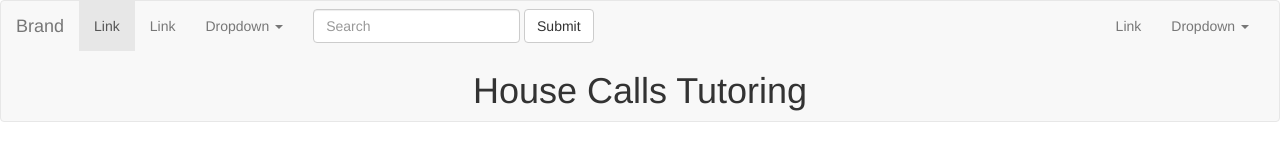
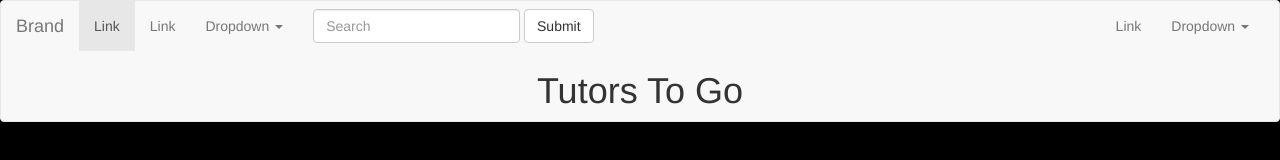
Before and after one commit to christophszcz/tutoringWebsite, a plain HTML site: page index.html in a window 1280 px wide. Drawn offline with nearby package versions, Linux system fonts and the light colour scheme.

```diff
--- a/css/style.css
+++ b/css/style.css
@@ -3,3 +3,7 @@
 * {
   box-sizing: border-box;
 }
+
+body{
+  background: #000;
+}
--- a/index.html
+++ b/index.html
@@ -6,7 +6,7 @@
   <link href="css/bootstrap.min.css" rel="stylesheet" />
   <link href="css/style.css" rel="stylesheet" />
   <meta charset="UTF-8">
-  <title>House Calls Tutoring</title>
+  <title>Tutors to Go</title>
 </head>
 <body>
   <nav class="navbar navbar-default">
@@ -62,8 +62,12 @@
     </div><!-- /.navbar-collapse -->
   </div><!-- /.container-fluid -->
 
-  <div align="center">
-    <h1>House Calls Tutoring</h1>
+  <div class="container">
+    <div class="row">
+      <div align="center">
+        <h1>Tutors To Go</h1>
+      </div>
+    </div>
   </div>
 
   <script src="https://ajax.googleapis.com/ajax/libs/jquery/2.1.3/jquery.min.js"></script>
```
